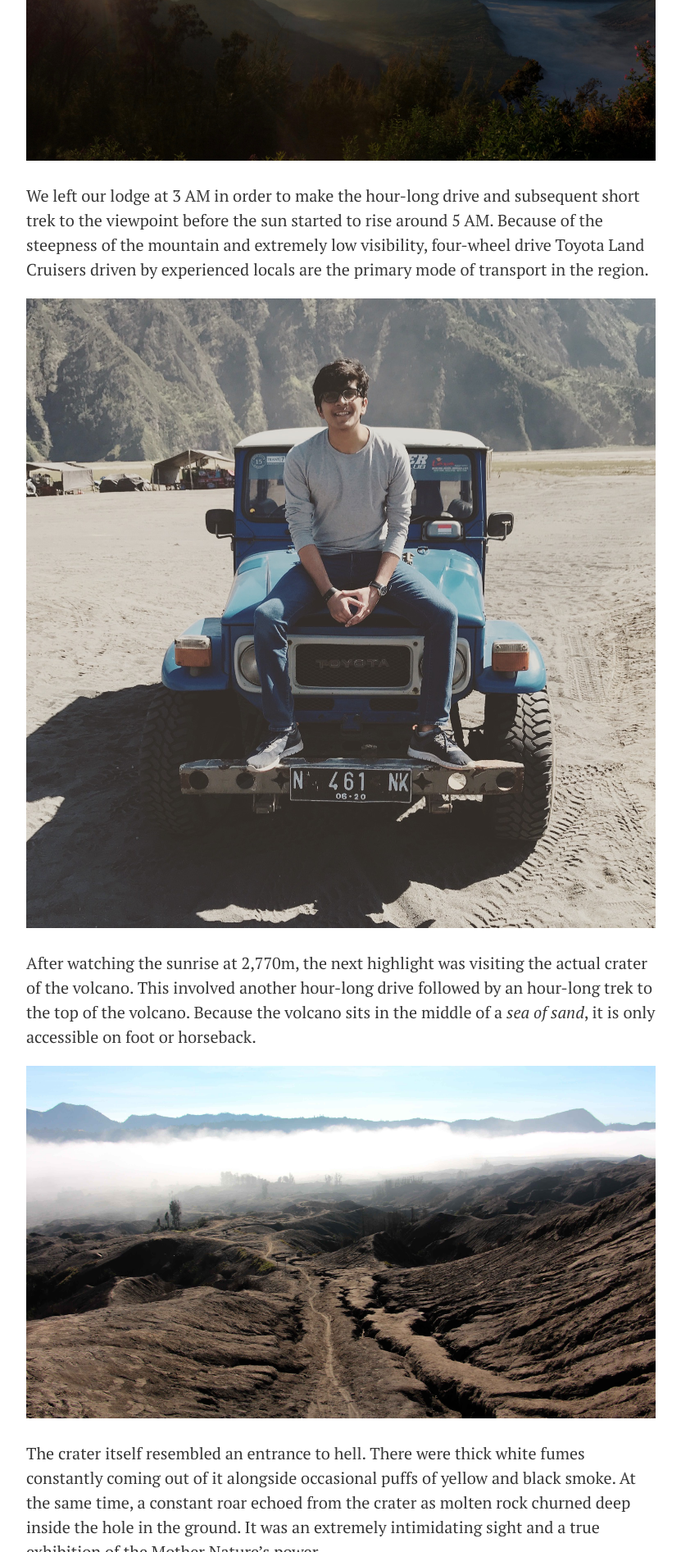
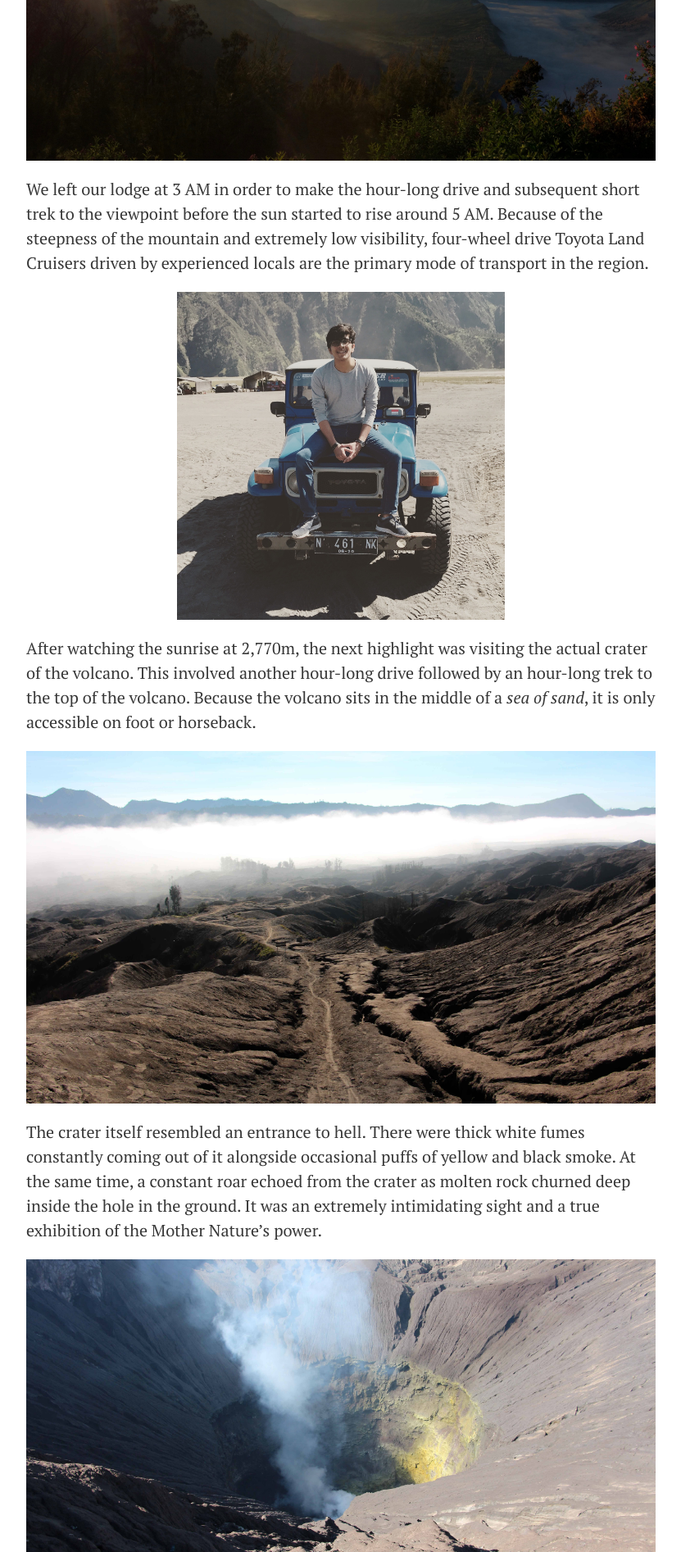
Before and after one commit to SuyashLakhotia/blog, a Jekyll site: the page built from _posts/2017-05-13-mt-bromo.md, in a window 1280 px wide. Shown: the part 899-2792 px from the top of the page at 82% size, without its empty margins (224-1055 px from the left). Built offline with Jekyll 4.4.1, drawn with Linux system fonts in a browser that asks for light colours; nearby versions of some CDN libraries.

Commit message:
Added Image Helper Classes

```diff
--- a/_posts/2017-05-13-mt-bromo.md
+++ b/_posts/2017-05-13-mt-bromo.md
@@ -10,18 +10,18 @@
 
 There were two major highlights of the trip. The first was watching the sunrise over the national park from Mt. Penanjakan (2,770m or 9,088ft above sea level).
 
-![Sunrise at Bromo Tengger Semeru National Park]({{ site.baseurl }}/img/Mt.-Bromo-Sunrise.jpg)
+![Sunrise at Bromo Tengger Semeru National Park]({{ site.baseurl }}/img/Mt.-Bromo-Sunrise.jpg){: .image-center}
 
 We left our lodge at 3 AM in order to make the hour-long drive and subsequent short trek to the viewpoint before the sun started to rise around 5 AM. Because of the steepness of the mountain and extremely low visibility, four-wheel drive Toyota Land Cruisers driven by experienced locals are the primary mode of transport in the region.
 
-![Posing with our Toyota Land Cruiser]({{ site.baseurl }}/img/Mt.-Bromo-Jeep.jpg)
+![Posing with our Toyota Land Cruiser]({{ site.baseurl }}/img/Mt.-Bromo-Jeep.jpg){: .image-center style="max-height: 20em"}
 
 After watching the sunrise at 2,770m, the next highlight was visiting the actual crater of the volcano. This involved another hour-long drive followed by an hour-long trek to the top of the volcano. Because the volcano sits in the middle of a *sea of sand*, it is only accessible on foot or horseback.
 
-!['Sea of Sand' as seen from Mt. Bromo]({{ site.baseurl }}/img/Mt.-Bromo-Sea-of-Sand.jpg)
+!['Sea of Sand' as seen from Mt. Bromo]({{ site.baseurl }}/img/Mt.-Bromo-Sea-of-Sand.jpg){: .image-center}
 
 The crater itself resembled an entrance to hell. There were thick white fumes constantly coming out of it alongside occasional puffs of yellow and black smoke. At the same time, a constant roar echoed from the crater as molten rock churned deep inside the hole in the ground. It was an extremely intimidating sight and a true exhibition of the Mother Nature's power.
 
-![Mt. Bromo's Crater]({{ site.baseurl }}/img/Mt.-Bromo-Crater.jpg)
+![Mt. Bromo's Crater]({{ site.baseurl }}/img/Mt.-Bromo-Crater.jpg){: .image-center}
 
 *Photographs used in this blog post were taken during my trip on an iPhone 5S and a Canon EOS 650D. Some of them can also be found on my [500px page](https://500px.com/SuyashL).*
--- a/_sass/base/_global.scss
+++ b/_sass/base/_global.scss
@@ -218,3 +218,8 @@
 img[align=right] {
     margin-left: 3%;
 }
+
+.image-center {
+    display: block;
+    margin: auto;
+}
```
Also changed, not shown: _posts/2017-05-04-bootstrap-cards.md (+3 -3 lines), _posts/2017-05-05-setting-up-a-secure-ghost-blog.md (+1 -1 lines), _posts/2017-05-27-first-week-at-google.md (+2 -2 lines).
